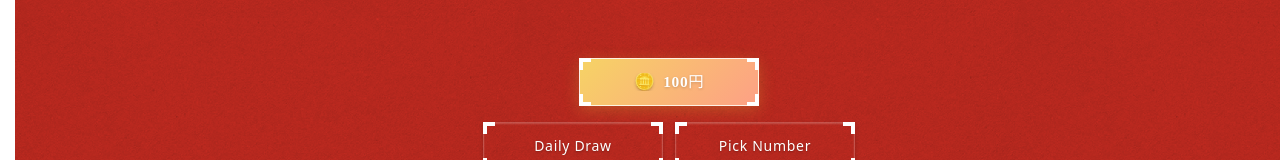
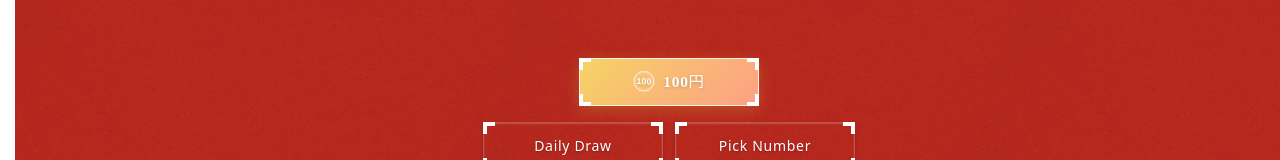
Before and after one commit to gamesushi/omikuji, a React (Vite) app: page / in a window 1280 px wide. Shown: the part 582-742 px from the top of the page. Built offline with nearby package versions, Linux system fonts and the light colour scheme; a web font is replaced by a local one.

Commit message:
100日元修复

```diff
--- a/src/App.tsx
+++ b/src/App.tsx
@@ -366,7 +366,11 @@ function App() {
               <div className="btn-box">
                 <button id="payDrawBtn" className="btn_m decorated-button pay-btn" onClick={() => window.open('https://ko-fi.com/gamesushi?amount=100', '_blank')}>
                   <span className="btn_inner">
-                    <span className="coin-icon">🪙</span>
+                    <svg className="coin-icon" width="22" height="22" viewBox="0 0 100 100" style={{ verticalAlign: 'middle' }}>
+                      <circle cx="50" cy="50" r="45" fill="none" stroke="white" strokeWidth="4" />
+                      <circle cx="50" cy="50" r="38" fill="none" stroke="white" strokeWidth="2" strokeDasharray="4 4" />
+                      <text x="50" y="65" fontFamily="Arial, sans-serif" fontSize="40" fontWeight="bold" fill="white" textAnchor="middle">100</text>
+                    </svg>
                     <span className="kaiti-text">100円</span>
                   </span>
                   <span className="corner-tr"></span>
```
Also changed, not shown: public/images/common/yen_100.png (added).
